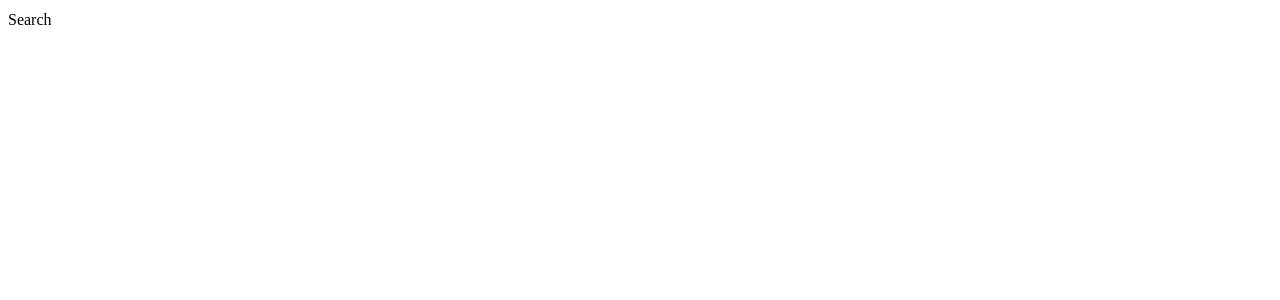
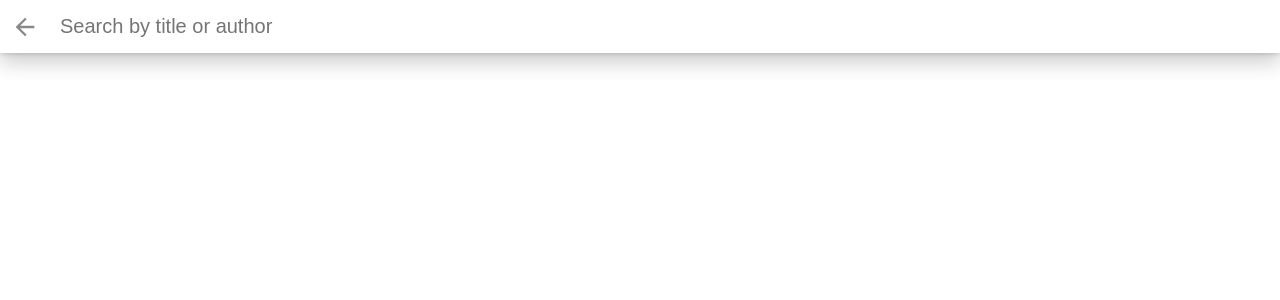
Before and after one commit to Mahmoud-Abdelssamea/myRead-react-project-udacity, a React (Create React App) app: page /search in a window 1280 px wide. Shown: the top 300 px of the page. Built offline with nearby package versions, Linux system fonts and the light colour scheme.

Commit message:
get data from db and save it in a variable

```diff
--- a/src/Pages/Search.js
+++ b/src/Pages/Search.js
@@ -1,6 +1,53 @@
-import "../App.css"
+import { useEffect, useState } from "react";
+import { Link } from "react-router-dom";
+import "../App.css";
+import * as BooksApi from "../BooksAPI";
 function Search() {
-  return <div>Search</div>;
+  const [search, setSearch] = useState("");
+  const [books, setBooks] = useState([]);
+
+  useEffect(() => {
+    const fetchData = async () => {
+      await BooksApi.search(search).then((res) => setBooks(res));
+    };
+    if (search.length !== 0) {
+      fetchData();
+    }
+  }, [search]);
+
+  const changeHandler = (e) => {
+    const quary = e.target.value;
+    setSearch(quary);
+  };
+  console.log(search);
+  console.log(books);
+
+  return (
+    <div className="search-books">
+      <div className="search-books-bar">
+        <Link className="close-search" to={"/"}>
+          Close
+        </Link>
+        <div className="search-books-input-wrapper">
+          {/*
+        NOTES: The search from BooksAPI is limited to a particular set of search terms.
+        You can find these search terms here:
+        https://github.com/udacity/reactnd-project-myreads-starter/blob/master/SEARCH_TERMS.md
+        However, remember that the BooksAPI.search method DOES search by title or author. So, don't worry if
+        you don't find a specific author or title. Every search is limited by search terms.
+      */}
+          <input
+            type="text"
+            placeholder="Search by title or author"
+            onChange={changeHandler}
+          />
+        </div>
+      </div>
+      <div className="search-books-results">
+        <ol className="books-grid">{}</ol>
+      </div>
+    </div>
+  );
 }
 
 export default Search;
```
